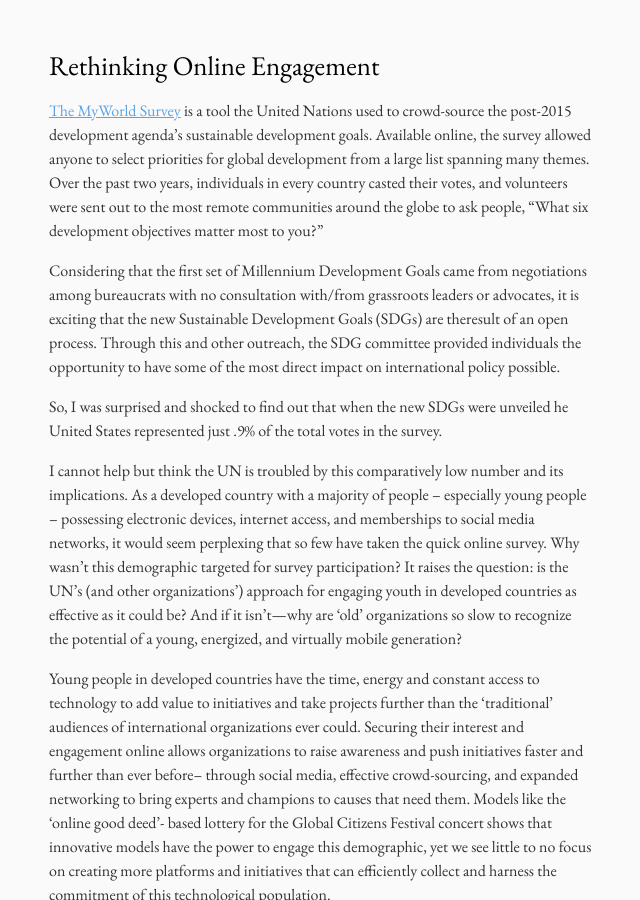
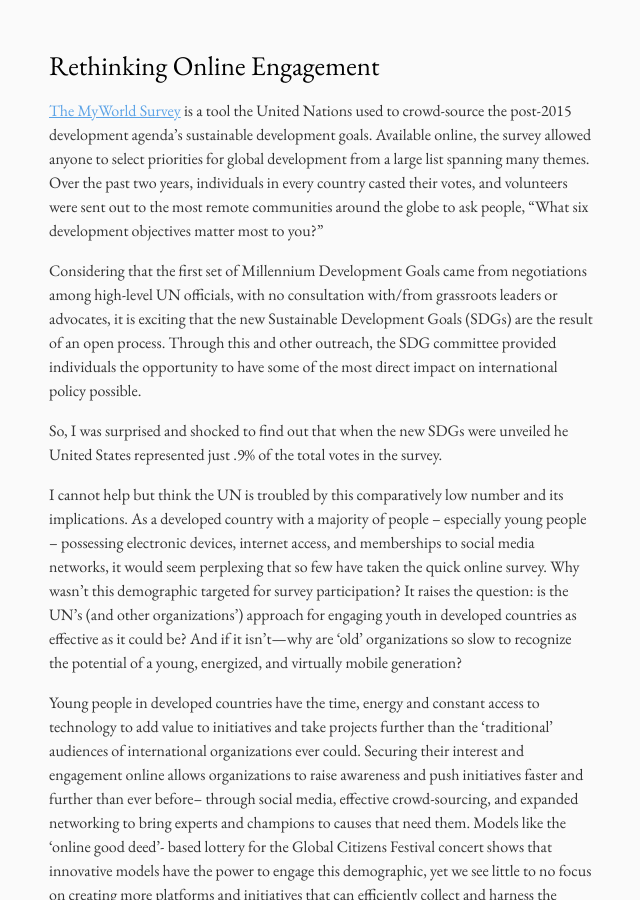
Before and after one commit to radhepatel/radhepatel.github.io, a Jekyll site: the page built from _posts/2015-12-06-rethinking-online-engagement.md, in a window 1280 px wide and 900 px high, scrolled down 303 px. Shown: the whole window, without its empty margins (319-959 px from the left). Built offline with Jekyll 4.4.1, drawn with Linux system fonts in a browser that asks for light colours.

Commit message:
Update 2015-12-06-rethinking-online-engagement.md

```diff
--- a/_posts/2015-12-06-rethinking-online-engagement.md
+++ b/_posts/2015-12-06-rethinking-online-engagement.md
@@ -1,6 +1,6 @@
 [The MyWorld Survey](http://www.myworld2015.org/) is a tool the United Nations used to crowd-source the post-2015 development agenda’s sustainable development goals. Available online, the survey allowed anyone to select priorities for global development from a large list spanning many themes. Over the past two years, individuals in every country casted their votes, and volunteers were sent out to the most remote communities around the globe to ask people, “What six development objectives matter most to you?”
 
-Considering that the first set of Millennium Development Goals came from negotiations among bureaucrats with no consultation with/from grassroots leaders or advocates, it is exciting that the new Sustainable Development Goals (SDGs) are theresult of an open process. Through this and other outreach, the SDG committee provided individuals the opportunity to have some of the most direct impact on international policy possible.
+Considering that the first set of Millennium Development Goals came from negotiations among high-level UN officials, with no consultation with/from grassroots leaders or advocates, it is exciting that the new Sustainable Development Goals (SDGs) are the result of an open process. Through this and other outreach, the SDG committee provided individuals the opportunity to have some of the most direct impact on international policy possible.
 
 
 So, I was surprised and shocked to find out that when the new SDGs were unveiled he United States represented just .9% of the total votes in the survey.
```
